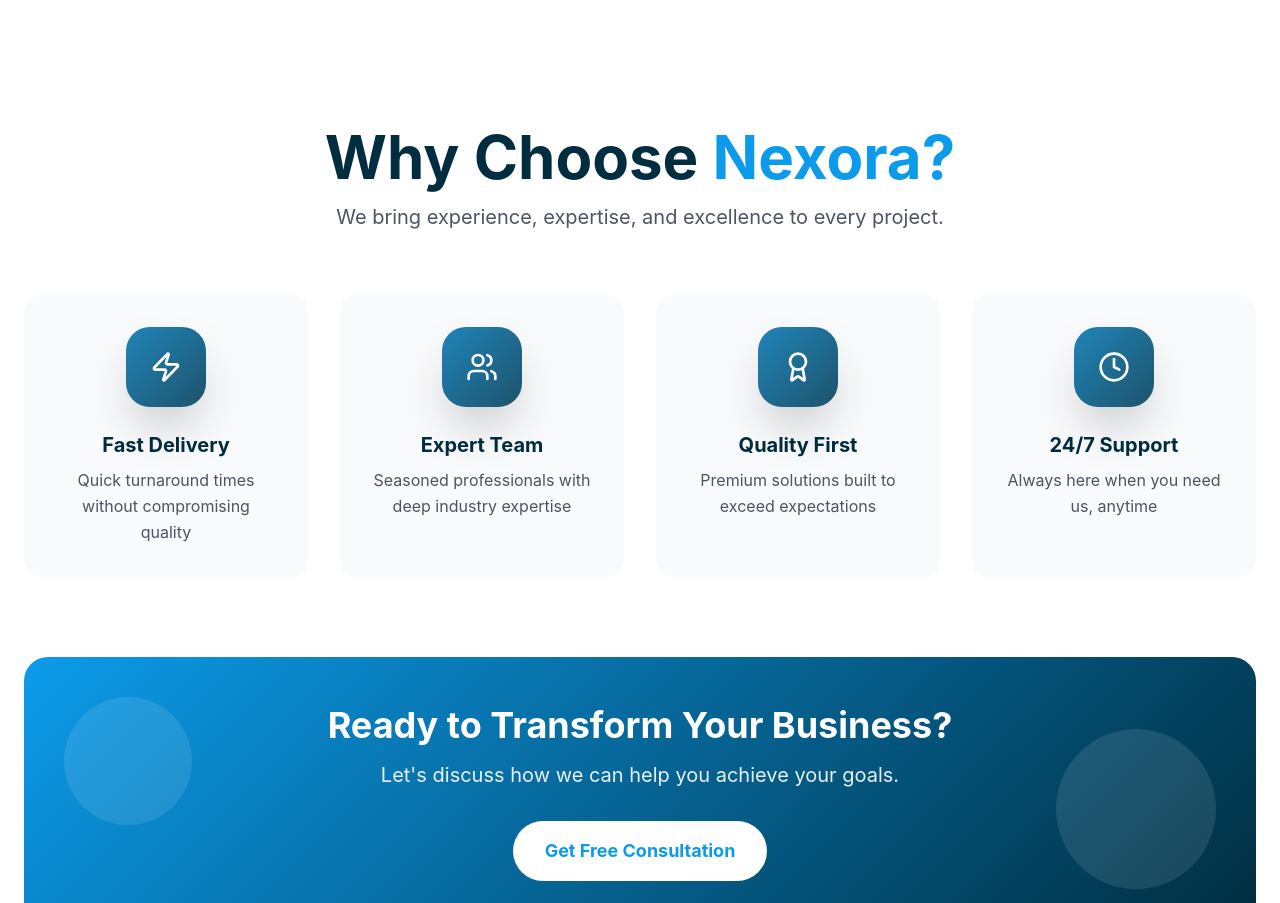
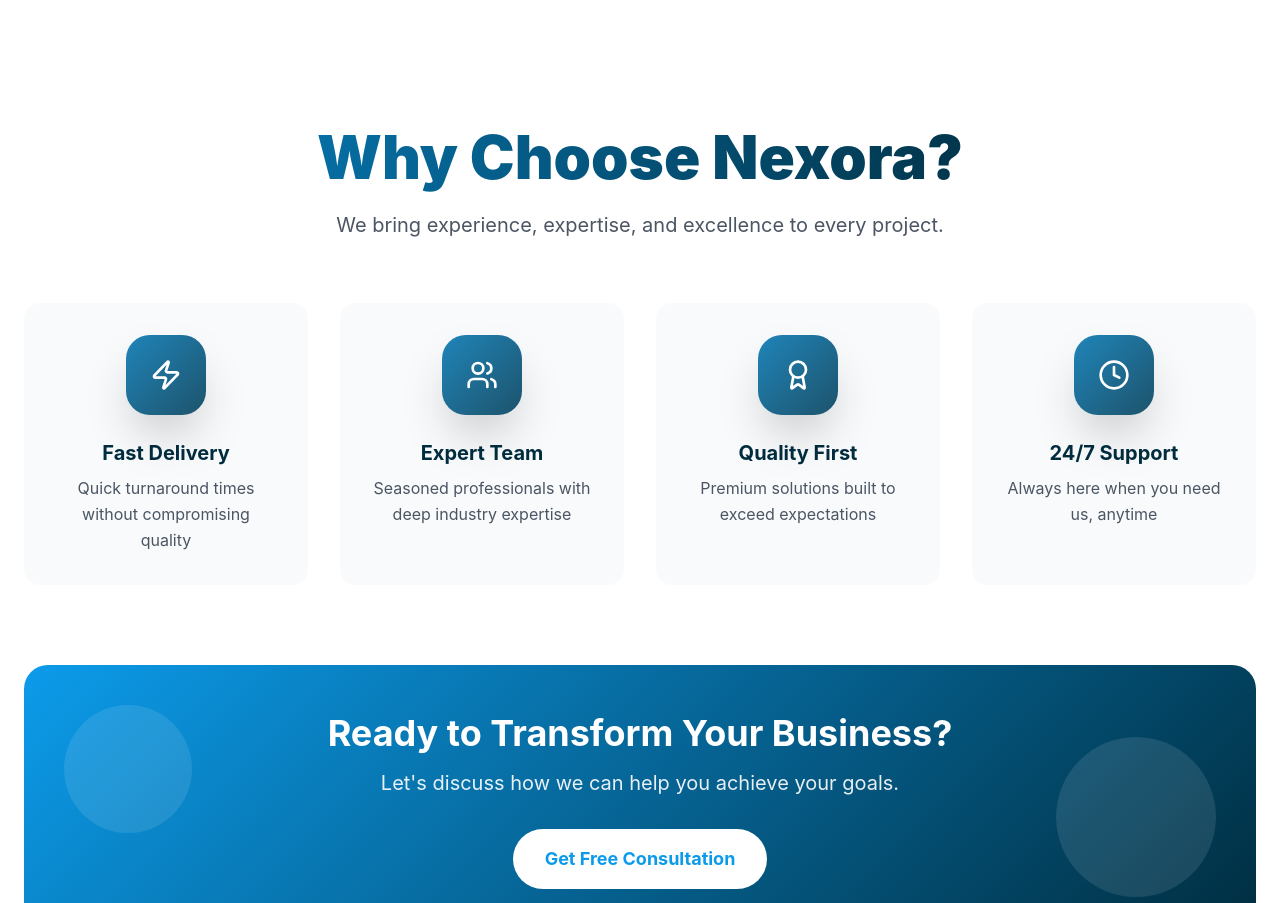
Before and after one commit to Gosplex/nexora-solutions, a React (Create React App) app: page / in a window 1280 px wide. Shown: the part 1720-2623 px from the top of the page. Built offline with nearby package versions, Linux system fonts and the light colour scheme.

Commit message:
made updates

```diff
--- a/src/App.js
+++ b/src/App.js
@@ -453,9 +453,12 @@ const NexoraPortfolio = () => {
             viewport={{ once: true }}
             className="text-center mb-16"
           >
-            <h2 className="text-4xl md:text-6xl font-bold mb-4" style={{ color: "#002D3F" }}>
-              Why Choose <span style={{ color: "#0C9BEA" }}>Nexora?</span>
+            <h2 className="text-5xl md:text-6xl font-black text-center mb-6">
+              <span className="text-transparent bg-clip-text bg-gradient-to-r from-[#0A9BEA] to-[#012D3E] animate-gradient">
+                Why Choose Nexora?
+              </span>
             </h2>
+
 
             <p className="text-xl text-gray-600 max-w-2xl mx-auto">
               We bring experience, expertise, and excellence to every project.
```
Also changed, not shown: 1 other file (tests, documents, lock files or other folders).
